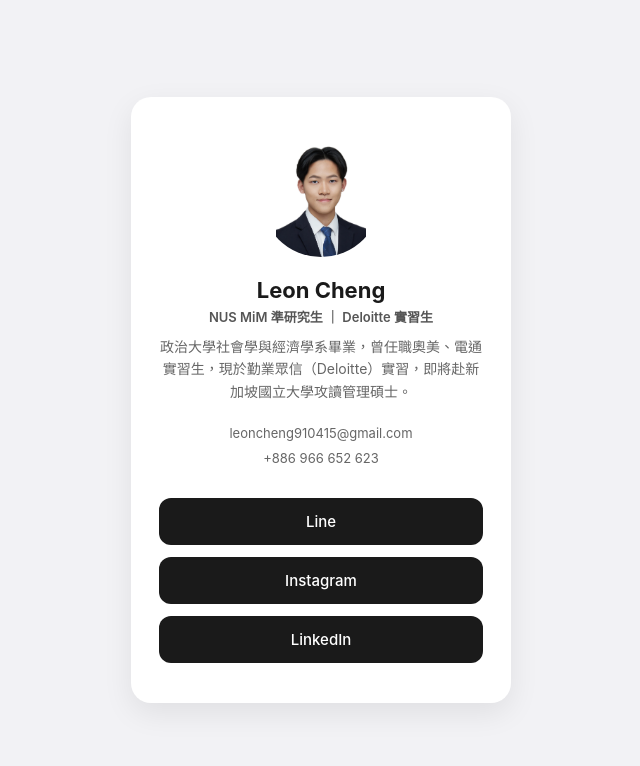
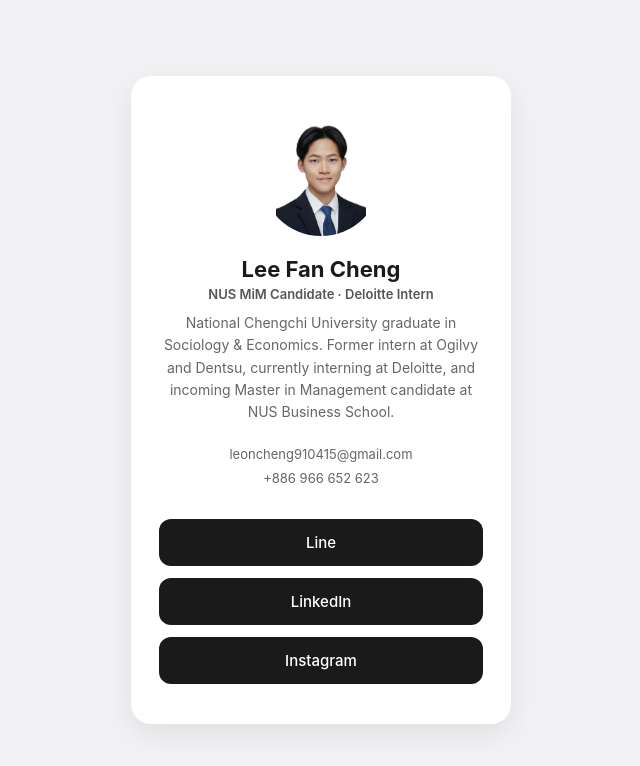
Before and after one commit to leoncheng0415/namecard, a plain HTML site: page index.html in a window 1280 px wide. Shown: the whole page, without its empty margins (319-959 px from the left). Drawn offline with Linux system fonts and the light colour scheme.

Commit message:
Update index.html

```diff
--- a/index.html
+++ b/index.html
@@ -5,7 +5,7 @@
   <!-- viewport 這行很重要：告訴手機瀏覽器「照手機螢幕寬度顯示」，
        不然手機會誤以為要顯示成電腦版的寬版面，字會變得很小 -->
   <meta name="viewport" content="width=device-width, initial-scale=1.0">
-  <title>Leon Cheng</title>
+  <title>Lee Fan Cheng</title>
   <!-- 引入外部的 CSS 檔案，負責這個頁面的外觀 -->
   <link rel="stylesheet" href="style.css">
 </head>
@@ -16,11 +16,11 @@
        搜尋引擎、螢幕報讀器更容易理解頁面結構 -->
   <main class="card">
 
-    <img class="avatar" src="photo.jpg" alt="Leon Cheng 的大頭照">
+    <img class="avatar" src="photo.jpg" alt="Lee Fan Cheng">
 
-    <h1>Leon Cheng</h1>
-    <p class="title">NUS MiM 準研究生 ｜ Deloitte 實習生</p>
-    <p class="bio">政治大學社會學與經濟學系畢業，曾任職奧美、電通實習生，現於勤業眾信（Deloitte）實習，即將赴新加坡國立大學攻讀管理碩士。</p>
+    <h1>Lee Fan Cheng</h1>
+    <p class="title">NUS MiM Candidate &middot; Deloitte Intern</p>
+    <p class="bio">National Chengchi University graduate in Sociology &amp; Economics. Former intern at Ogilvy and Dentsu, currently interning at Deloitte, and incoming Master in Management candidate at NUS Business School.</p>
 
     <!-- Email 跟電話改成純文字呈現在自我介紹下方，不再用按鈕方塊 -->
     <p class="contact">
@@ -28,11 +28,11 @@
       <a href="tel:+886966652623">+886 966 652 623</a>
     </p>
 
-    <!-- 社群連結維持按鈕方塊呈現 -->
+    <!-- 社群連結維持按鈕方塊呈現，LinkedIn 放中間、Instagram 移到最下面 -->
     <ul class="links">
       <li><a href="https://line.me/ti/p/c1J_W6MrV8" target="_blank">Line</a></li>
+      <li><a href="https://www.linkedin.com/in/lee-fan-cheng-062545385/" target="_blank">LinkedIn</a></li>
       <li><a href="https://www.instagram.com/_leon_0415/" target="_blank">Instagram</a></li>
-      <li><a href="https://www.linkedin.com/in/lee-fan-cheng-062545385/" target="_blank">LinkedIn</a></li>
     </ul>
 
   </main>
```
